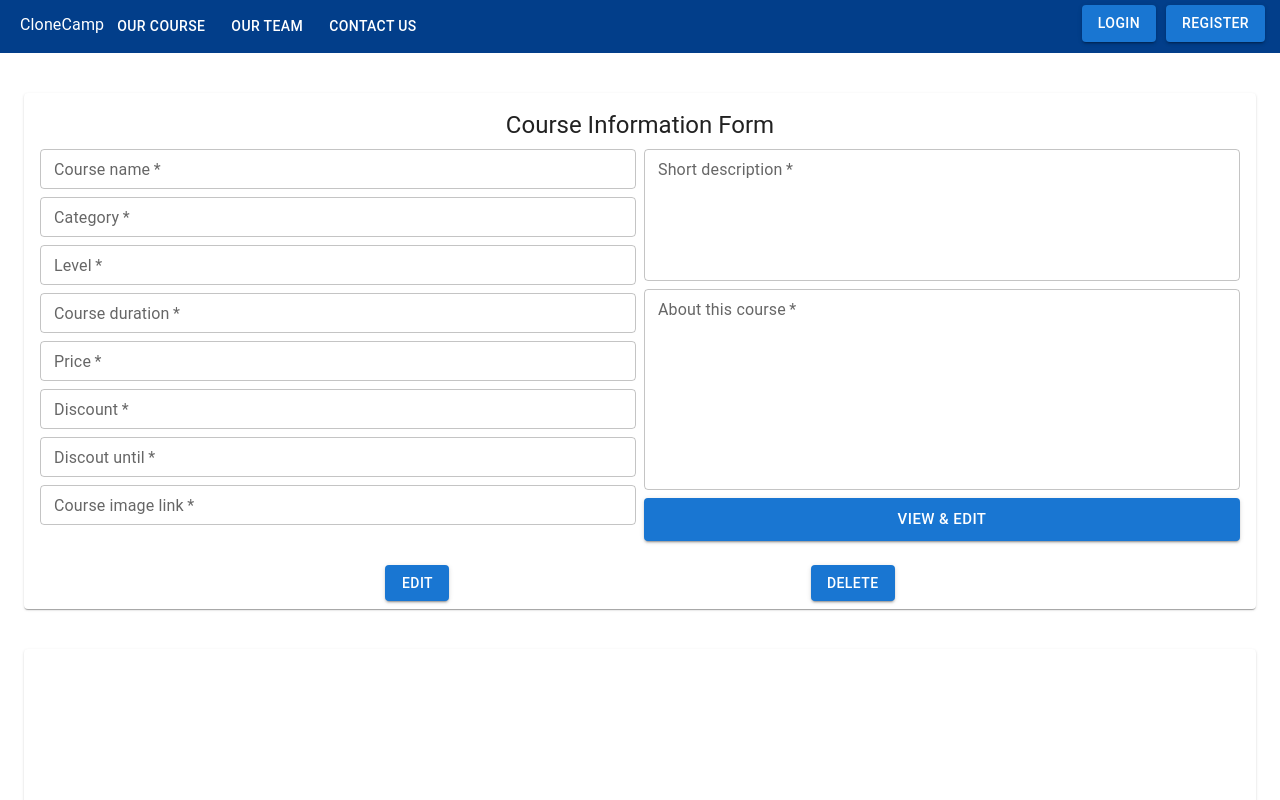
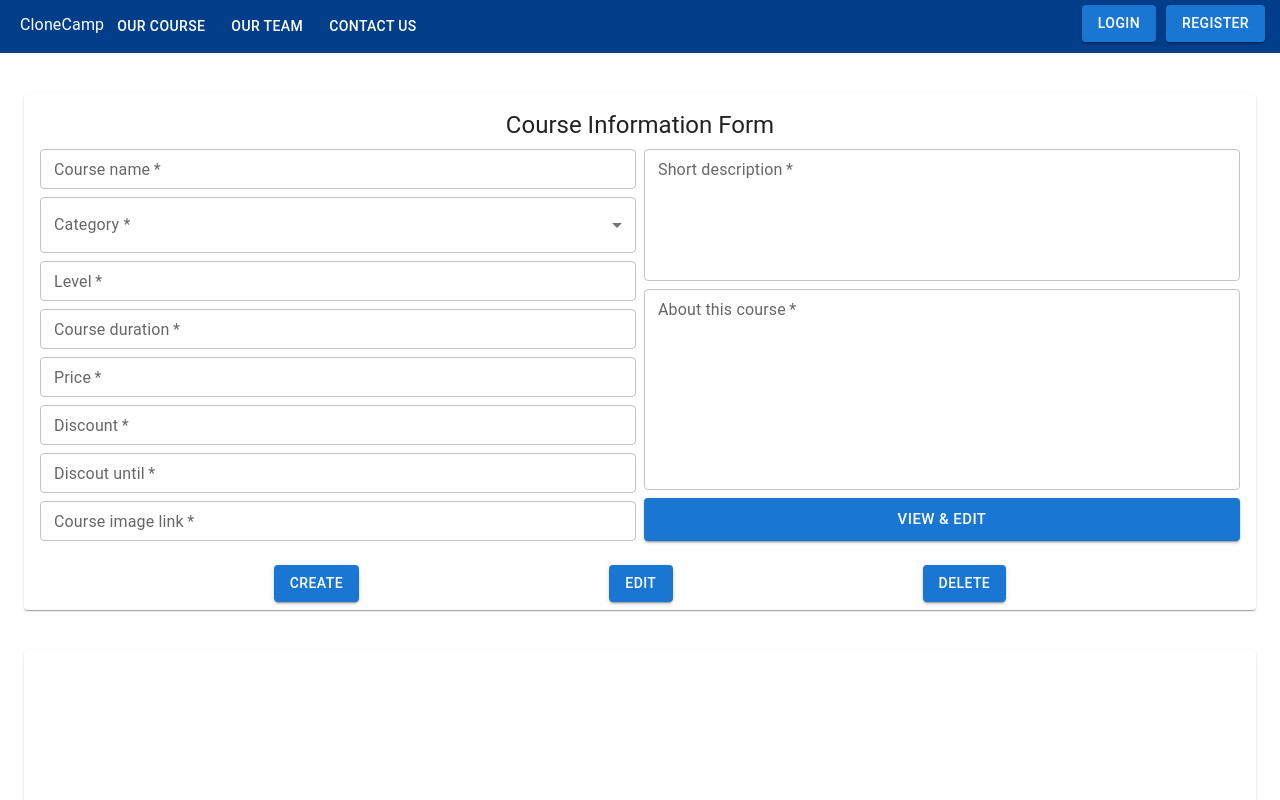
Before and after one commit to Sorawit-Kwanmuk/group-project-front-end, a React (Create React App) app: page / in a window 1280 px wide. Shown: the top 800 px of the page. Built offline with nearby package versions, Linux system fonts and the light colour scheme.

Commit message:
Update Category Select

```diff
--- /dev/null
+++ b/src/components/CourseAdmin/CategoryDropDown.js
@@ -0,0 +1,72 @@
+import * as React from "react";
+import { useTheme } from "@mui/material/styles";
+import OutlinedInput from "@mui/material/OutlinedInput";
+import InputLabel from "@mui/material/InputLabel";
+import MenuItem from "@mui/material/MenuItem";
+import FormControl from "@mui/material/FormControl";
+import Select from "@mui/material/Select";
+
+const ITEM_HEIGHT = 48;
+const ITEM_PADDING_TOP = 8;
+const MenuProps = {
+  PaperProps: {
+    style: {
+      maxHeight: ITEM_HEIGHT * 4.5 + ITEM_PADDING_TOP,
+      width: 250
+    }
+  }
+};
+
+const names = ["Front-End", "Back-End", "UX-UI"];
+
+function getStyles(name, personName, theme) {
+  return {
+    fontWeight:
+      personName.indexOf(name) === -1
+        ? theme.typography.fontWeightRegular
+        : theme.typography.fontWeightMedium
+  };
+}
+
+export default function CategorySelect() {
+  const theme = useTheme();
+  const [personName, setPersonName] = React.useState([]);
+
+  const handleChange = (event) => {
+    const {
+      target: { value }
+    } = event;
+    setPersonName(
+      // On autofill we get a the stringified value.
+      typeof value === "string" ? value.split(",") : value
+    );
+  };
+
+  return (
+    <div>
+      <FormControl sx={{ m: 0, width: "100%" }}>
+        <InputLabel id="demo-multiple-name-label">Category *</InputLabel>
+        <Select
+          labelId="demo-multiple-name-label"
+          id="demo-multiple-name"
+          multiple
+          value={personName}
+          onChange={handleChange}
+          input={<OutlinedInput label="Category *" />}
+          MenuProps={MenuProps}
+          required
+        >
+          {names.map((name) => (
+            <MenuItem
+              key={name}
+              value={name}
+              style={getStyles(name, personName, theme)}
+            >
+              {name}
+            </MenuItem>
+          ))}
+        </Select>
+      </FormControl>
+    </div>
+  );
+}
--- a/src/components/CourseAdmin/CourseAdmin.js
+++ b/src/components/CourseAdmin/CourseAdmin.js
@@ -6,6 +6,8 @@ import CardActions from "@mui/material/CardActions";
 import CardContent from "@mui/material/CardContent";
 import Typography from "@mui/material/Typography";
 import AddIcon from "@mui/icons-material/Add";
+import ListAltIcon from "@mui/icons-material/ListAlt";
+import CategorySelect from "./CategoryDropDown";
 
 function CourseAdmin() {
   return (
@@ -32,14 +34,15 @@ function CourseAdmin() {
                       />
                     </Grid>
                     <Grid xs={12} item>
-                      <TextField
+                      {/* <TextField
                         label="Category"
                         placeholder="Enter Category"
                         variant="outlined"
                         size="small"
                         fullWidth
                         required
-                      />
+                      /> */}
+                      <CategorySelect />
                     </Grid>
                     <Grid xs={12} item>
                       <TextField
@@ -157,6 +160,16 @@ function CourseAdmin() {
                 color="primary"
                 fullWidth
               >
+                Create
+              </Button>
+            </Grid>
+            <Grid xs={3} item>
+              <Button
+                type="submit"
+                variant="contained"
+                color="primary"
+                fullWidth
+              >
                 Edit
               </Button>
             </Grid>
```
